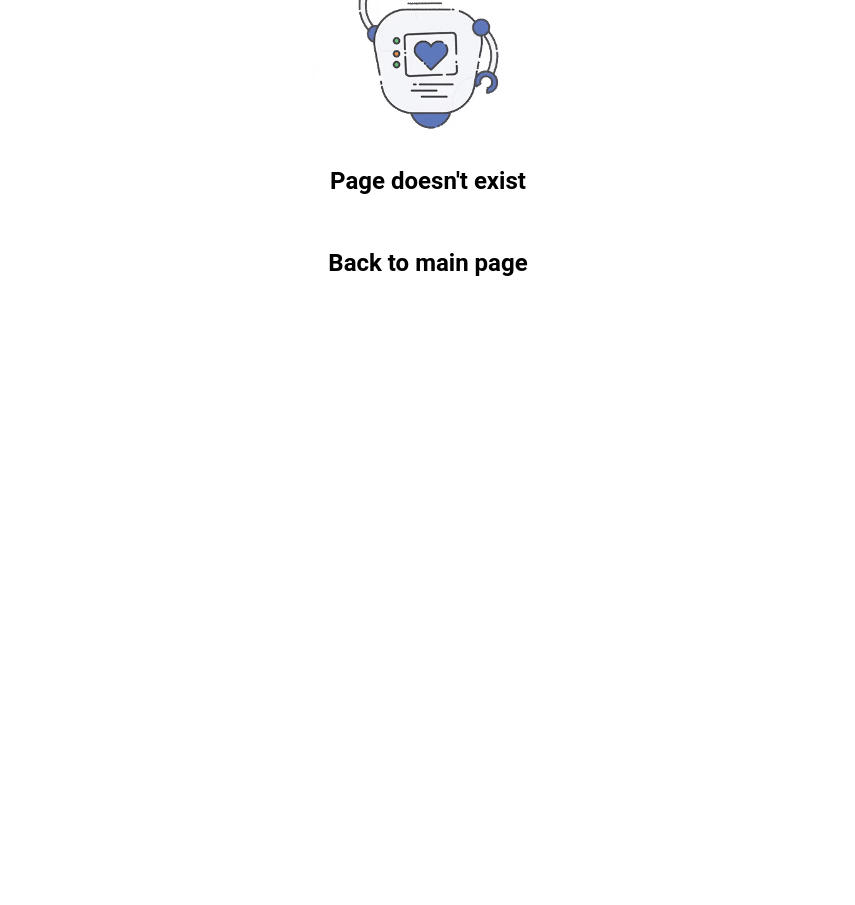
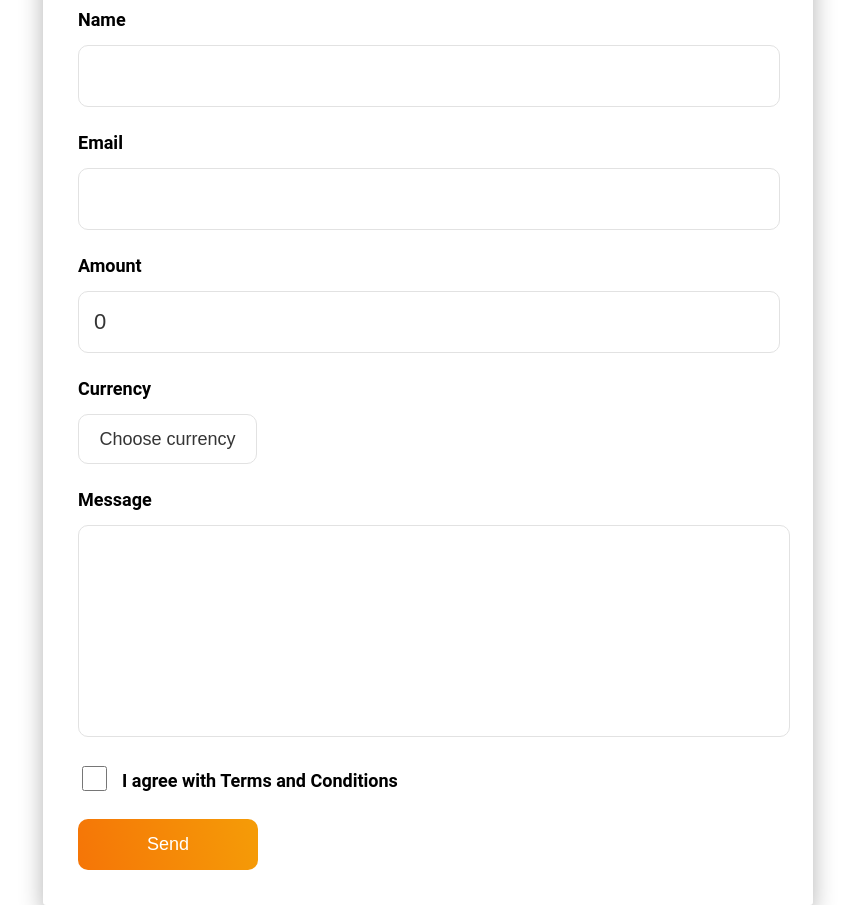
Before and after one commit to xxxjavacoder/marvel-app, a React (Create React App) app: page /form in a window 1280 px wide. Shown: the part 180-1085 px from the top of the page, without its empty margins (212-1067 px from the left). Before the commit the page ends 800 px from the top, so only its background shows below. Built offline with nearby package versions, Linux system fonts and the light colour scheme.

Commit message:
Added formik form and yup validation.

```diff
--- a/package.json
+++ b/package.json
@@ -7,6 +7,7 @@
     "@testing-library/jest-dom": "^6.9.1",
     "@testing-library/react": "^16.3.1",
     "@testing-library/user-event": "^13.5.0",
+    "formik": "^2.4.9",
     "prop-types": "^15.8.1",
     "react": "^19.2.3",
     "react-dom": "^19.2.3",
@@ -14,7 +15,8 @@
     "react-router-dom": "^7.13.0",
     "react-scripts": "5.0.1",
     "sass": "^1.97.1",
-    "web-vitals": "^2.1.4"
+    "web-vitals": "^2.1.4",
+    "yup": "^1.7.1"
   },
   "scripts": {
     "start": "react-scripts start",
--- a/src/app/App.js
+++ b/src/app/App.js
@@ -3,6 +3,7 @@ import './App.scss';
 import { BrowserRouter as Router, Routes, Route, NavLink } from 'react-router-dom';
 import {lazy, Suspense} from "react";
 import Spinner from '../components/spiner/Spinner';
+import Form from '../components/form/Form';
 
 const Characters = lazy(() => import('../pages/Characters'));
 const Comics = lazy(() => import('../pages/Comics'));
@@ -22,6 +23,7 @@ function App() {
                         &nbsp;/&nbsp;
                         <NavLink className={({isActive}) => isActive ? "active" : ""} to="/comics">Comics</NavLink>
                     </div>
+                    <NavLink className={({isActive}) => isActive ? "active" : ""} to="/form">Form</NavLink>
                 </div>
 
                 <Suspense fallback={<Spinner />}>
@@ -29,6 +31,7 @@ function App() {
                         <Route path="/" element={<Characters />}/>
                         <Route path="/comics" element={<Comics />}/>
                         <Route path="/comics/:comicId" element={<SingleComic comicId={1} />}/>
+                        <Route path="/form" element={<Form />}/>
                         <Route path="*" element={<NotFound />}></Route>
                     </Routes>
                 </Suspense>
--- /dev/null
+++ b/src/components/form/Form.js
@@ -0,0 +1,144 @@
+import "./form.scss";
+
+import {useFormik, validateYupSchema} from 'formik';
+import * as yup from 'yup';
+
+// const validateForm = values => {
+//     const errors = {};
+//
+//     if (!values.name) {
+//         errors.name = "Name is required";
+//     } else if ( values.name.length < 3 ) {
+//         errors.name = "Name must be at least 3 characters long";
+//     } else if ( values.name.length > 20 ) {
+//         errors.name = "Name must be at least 20 characters long";
+//     }
+//
+//     if (!values.email) {
+//         errors.email = "Email is required";
+//     } else if (!/^[A-Z0-9._%+-]+@[A-Z0-9.-]+\.[A-Z]{2,}$/i.test(values.email)) {
+//         errors.email = "Invalid email address";
+//     }
+//
+//     return errors;
+// }
+
+const Form = () => {
+
+    const formik = useFormik({
+        initialValues: {
+            name: '',
+            email: '',
+            amount: 0,
+            currency: '',
+            text: '',
+            terms: false
+        },
+        validationSchema: yup.object({
+            name: yup.string()
+                .min(3, 'Must be at least 3 characters long')
+                .max(20, 'Must be no longer than 20 characters')
+                .required('Required'),
+            email: yup.string()
+                .email('Invalid email address')
+                .required('Required'),
+            amount: yup.number()
+                .moreThan(50, 'Must be more than 50')
+                .required('Required'),
+            currency: yup.string()
+                .required('Required'),
+            text: yup.string(),
+            terms: yup.boolean()
+                .oneOf([true], "Required")
+                .required('Required')
+        }),
+        onSubmit: (values) => {
+            console.log(JSON.stringify(values, null, 2));
+        }
+    });
+
+    return (
+        <form className="form" onSubmit={formik.handleSubmit}>
+            <h2>Send Donation</h2>
+            <label htmlFor="name">Name</label>
+            <input
+                id="name"
+                name="name"
+                type="text"
+                value={formik.values.name}
+                onChange={formik.handleChange}
+                onBlur={formik.handleBlur}
+            />
+            {
+                formik.errors.name && formik.touched.name ? <div className='error'>{formik.errors.name}</div> : null
+            }
+            <label htmlFor="email">Email</label>
+            <input
+                id="email"
+                name="email"
+                type="email"
+                value={formik.values.email}
+                onChange={formik.handleChange}
+                onBlur={formik.handleBlur}
+            />
+            {
+                formik.errors.email && formik.touched.email ? <div className='error'>{formik.errors.email}</div> : null
+            }
+            <label htmlFor="amount">Amount</label>
+            <input
+                id="amount"
+                name="amount"
+                type="number"
+                value={formik.values.amount}
+                onChange={formik.handleChange}
+                onBlur={formik.handleBlur}
+            />
+            {
+                formik.errors.amount && formik.touched.amount ? <div className='error'>{formik.errors.amount}</div> : null
+            }
+            <label htmlFor="currency">Currency</label>
+            <select
+                id="currency"
+                name="currency"
+                value={formik.values.currency}
+                onChange={formik.handleChange}
+                onBlur={formik.handleBlur}
+            >
+                <option value="">Choose currency</option>
+                <option value="USD">USD</option>
+                <option value="UAH">UAH</option>
+                <option value="EUR">EUR</option>
+            </select>
+            {
+                formik.errors.currency && formik.touched.currency ? <div className='error'>{formik.errors.currency}</div> : null
+            }
+            <label htmlFor="text">Message</label>
+            <textarea
+                id="text"
+                name="text"
+                value={formik.values.text}
+                onChange={formik.handleChange}
+                onBlur={formik.handleBlur}
+            />
+            {
+                formik.errors.text && formik.touched.text ? <div className='error'>{formik.errors.text}</div> : null
+            }
+            <label className="checkbox">
+                <input
+                    name="terms"
+                    type="checkbox"
+                    value={formik.values.terms}
+                    onChange={formik.handleChange}
+                    onBlur={formik.handleBlur}
+                />
+                I agree with Terms and Conditions
+            </label>
+            {
+                formik.errors.terms && formik.touched.terms ? <div className='error'>{formik.errors.terms}</div> : null
+            }
+            <button type="submit" onSubmit={() => formik.handleSubmit()}>Send</button>
+        </form>
+    )
+}
+
+export default Form;
--- /dev/null
+++ b/src/components/form/form.scss
@@ -0,0 +1,92 @@
+.form {
+  margin: 0 auto;
+  padding: 35px;
+  width: 700px;
+  min-height: 500px;
+  background-color: #fff;
+  border-radius: 3px;
+  box-shadow: 0 9px 23px 0 rgb(0 0 0 / 30%);
+  h2 {
+    text-align: center;
+    font-size: 28px;
+    text-transform: uppercase;
+  }
+  label {
+    display: block;
+    margin-top: 25px;
+    font-size: 18px;
+    font-weight: bold;
+  }
+  input {
+    width: calc(100% - 30px);
+    height: 50px;
+    margin-top: 15px;
+    padding: 5px 15px;
+    background: #fff;
+    border: 1px solid #e2e2e2;
+    color: #353535;
+    border-radius: 10px;
+    font-size: 22px;
+    &:focus {
+      outline: 1px solid #f57507;
+    }
+  }
+  select {
+    height: 50px;
+    margin-top: 15px;
+    padding: 0 20px;
+    font-size: 18px;
+    text-align: center;
+    appearance: none;
+    background: #fff;
+    border: 1px solid #e2e2e2;
+    color: #353535;
+    border-radius: 10px;
+    cursor: pointer;
+    &:focus {
+      outline: 1px solid #f57507;
+    }
+  }
+  textarea {
+    height: 180px;
+    width: calc(100% - 30px);
+    margin-top: 15px;
+    padding: 15px 20px;
+    font-size: 18px;
+    background: #fff;
+    border: 1px solid #e2e2e2;
+    color: #353535;
+    border-radius: 10px;
+    resize:none;
+    &:focus {
+      outline: 1px solid #f57507;
+    }
+  }
+  input[type="checkbox"] {
+    display: inline;
+    font-size: 16px;
+    width: 25px;
+    height: 25px;
+    margin-top: 0;
+    margin-right: 15px;
+  }
+  .checkbox {
+    display: flex;
+    align-items: center;
+  }
+  button {
+    display: block;
+    width: 180px;
+    padding: 15px;
+    margin-top: 25px;
+    font-size: 18px;
+    color: #fff;
+    border: 0;
+    border-radius: 10px;
+    background-image: linear-gradient(257deg, #f59c07, #f57507);
+  }
+  .error {
+    color: #e53e3e;
+    margin-top: 8px;
+  }
+}
```
Also changed, not shown: 1 other file (tests, documents, lock files or other folders).
